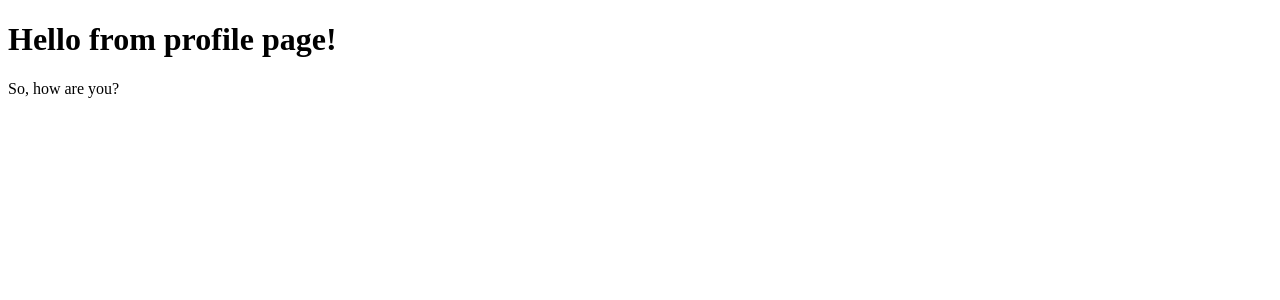
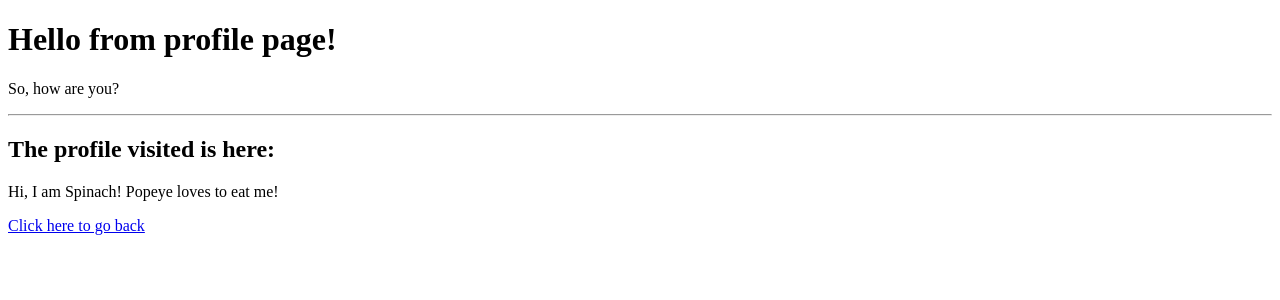
Before and after one commit to Akshat-shah05/react-router, a React (Vite) app: page /profile/spinach in a window 1280 px wide. Shown: the top 300 px of the page. Built offline with nearby package versions, Linux system fonts and the light colour scheme.

Commit message:
Outlets for children

```diff
--- a/src/components/Profile.jsx
+++ b/src/components/Profile.jsx
@@ -1,10 +1,14 @@
 import React from 'react'
+import { Outlet } from 'react-router-dom'
 
 const Profile = () => {
   return (
     <div>
       <h1>Hello from profile page!</h1>
       <p>So, how are you?</p>
+      <hr />
+      <h2>The profile visited is here:</h2>
+      <Outlet />
     </div>
   )
 }
--- a/src/main.jsx
+++ b/src/main.jsx
@@ -3,8 +3,8 @@ import ReactDOM from 'react-dom/client'
 import { createBrowserRouter, RouterProvider } from 'react-router-dom'
 import App from './App.jsx'
 import Profile from './components/Profile.jsx'
-import Spinach from "./Spinach";
-import Popeye from "./Popeye";
+import Spinach from "./components/Spinach";
+import Popeye from "./components/Popeye";
 import './index.css'
 
 const router = createBrowserRouter([
```
